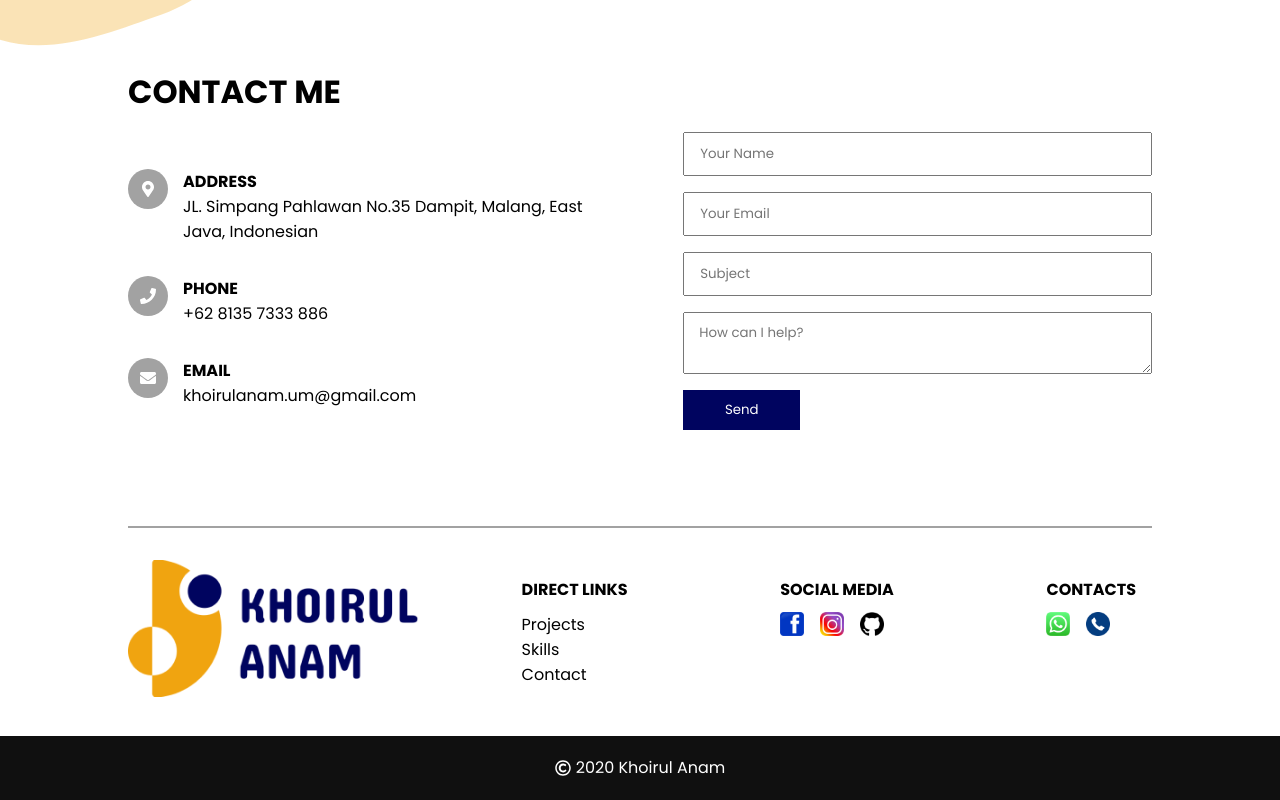
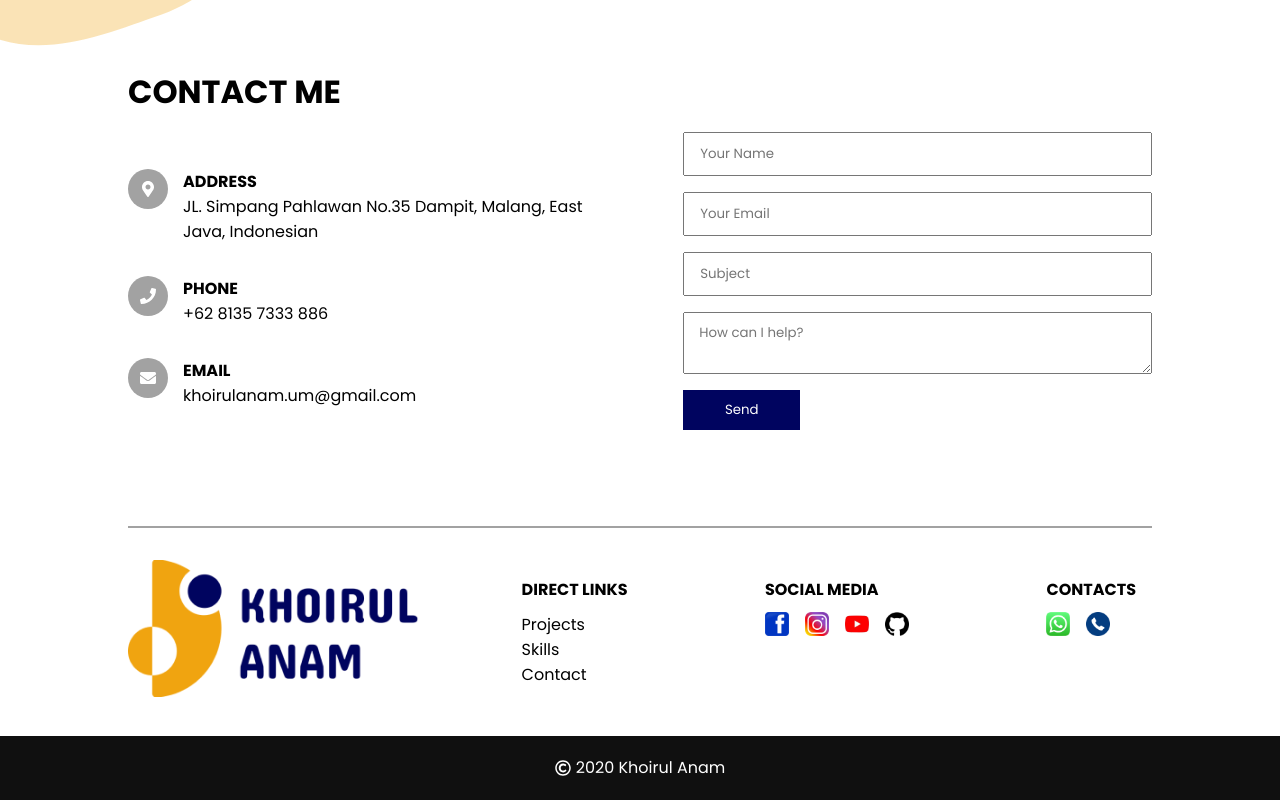
Before and after one commit to khoirulanam69/portfolio, a React (Create React App) app: page / in a window 1280 px wide. Shown: the part 2452-3252 px from the top of the page. Built offline with nearby package versions, Linux system fonts and the light colour scheme.

Commit message:
add button youtube

```diff
--- a/src/components/footer/Footer.js
+++ b/src/components/footer/Footer.js
@@ -9,6 +9,7 @@ import InstagramIcon from '../../assets/icons/instagram.png';
 import GithubIcon from '../../assets/icons/github.png';
 import WhatsappIcon from '../../assets/icons/whatsapp.png';
 import PhoneIcon from '../../assets/icons/phone.png';
+import YoutubeIcon from '../../assets/icons/youtube.png';
 
 // IMAGES
 import Logo from '../../assets/img/logo.png';
@@ -45,6 +46,7 @@ class Footer extends Component {
                             <ul className="list">
                                 <li><a href="https://www.facebook.com/profile.php?id=100007872019224"><img src={FacebookIcon} alt="facebook-icon" /></a></li>
                                 <li><a href="https://www.instagram.com/khoirulanam.69/"><img src={InstagramIcon} alt="instagram-icon" /></a></li>
+                                <li><a href="https://www.youtube.com/channel/UCHlojfHlpMcqzC0bDUGUZ3Q"><img src={YoutubeIcon} alt="instagram-icon" /></a></li>
                                 <li><a href="https://github.com/khoirulanam69"><img src={GithubIcon} alt="github-icon" /></a></li>
                             </ul>
                         </li>
```
Also changed, not shown: src/assets/icons/youtube.png (added).
